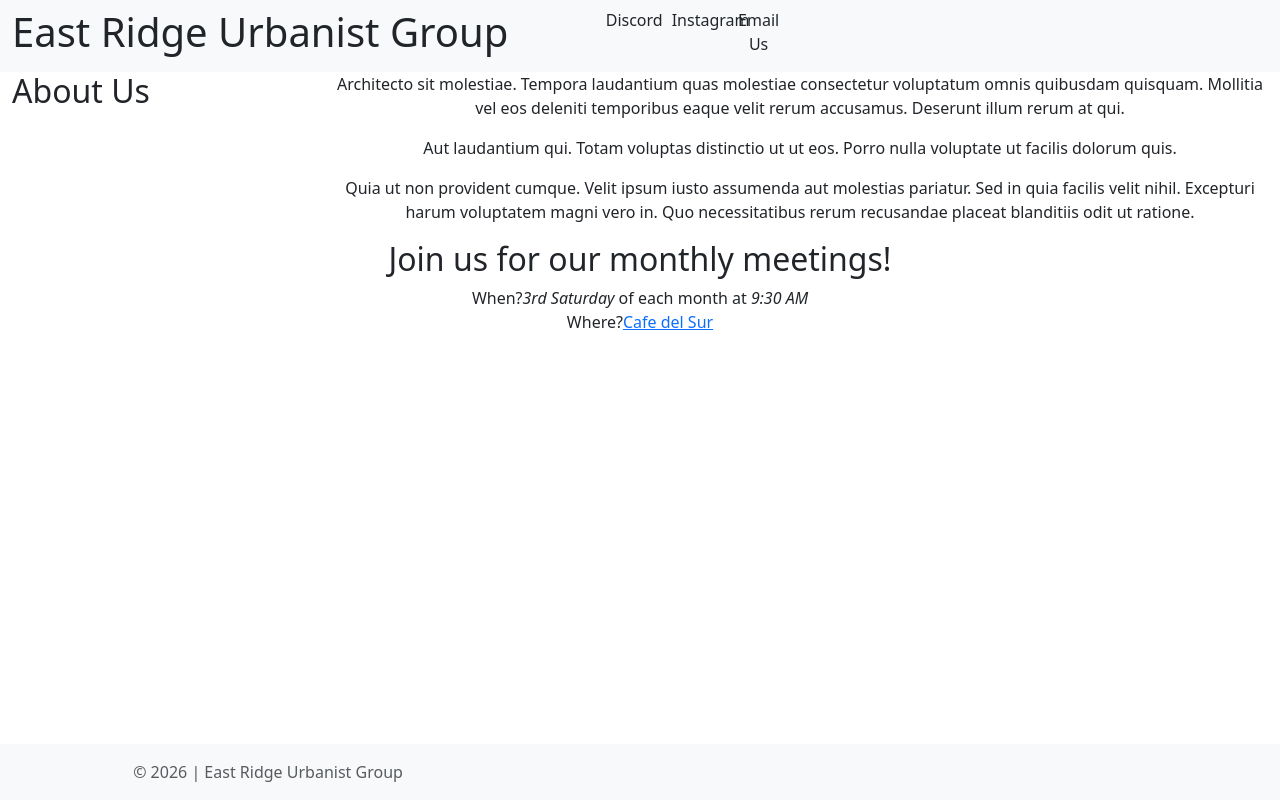
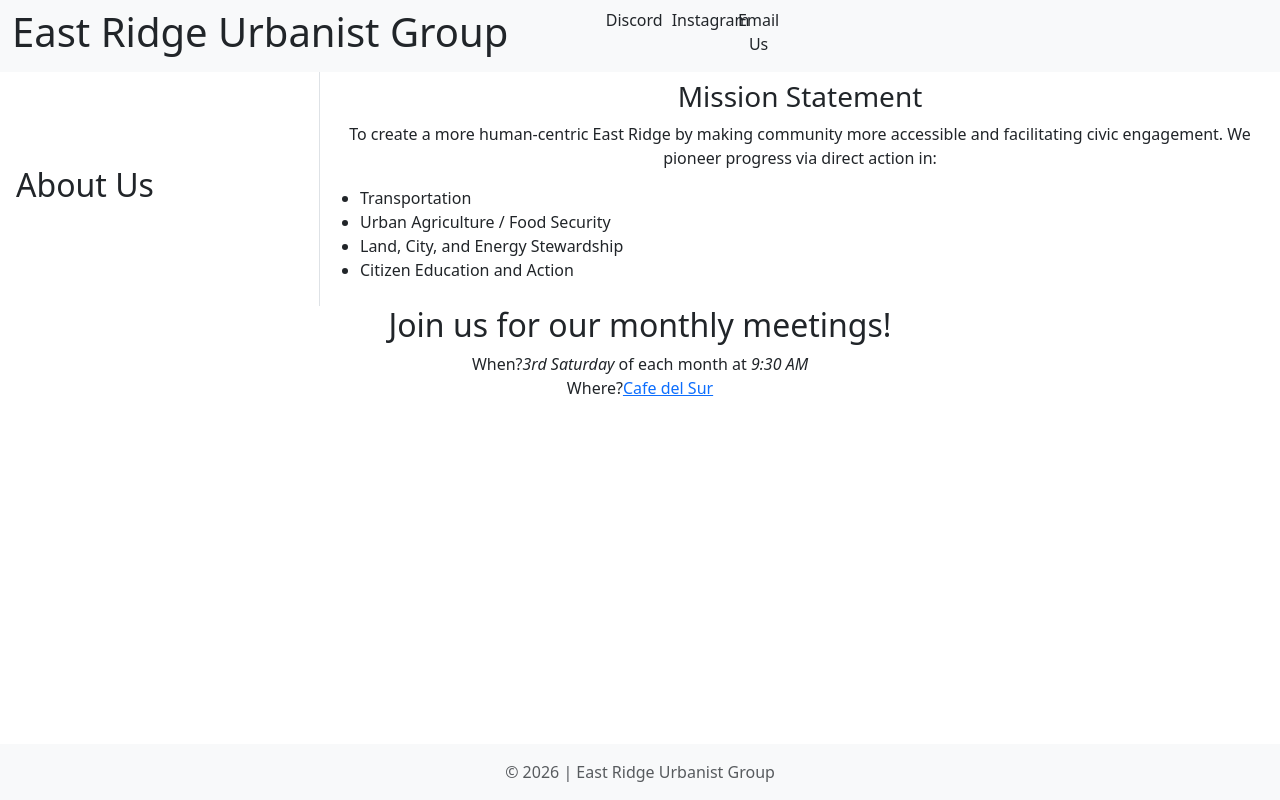
Before and after one commit to eastridgeurbanists/website, a plain HTML site: page index.html in a window 1280 px wide. Drawn offline with nearby package versions, Linux system fonts and the light colour scheme.

Commit message:
Removed lorem and added mission statement

```diff
--- a/index.html
+++ b/index.html
@@ -33,19 +33,21 @@
     <section id="about">
         <div class="container-fluid text-center">
             <div class="row">
-                <div class="col-xs-12 col-md-3 text-md-start">
-                    <h2>About Us</h2>
+                <div class="col-xs-12 col-md-3 p-3 d-md-flex border-md-end border-md-bottom responsive-border">
+                    <h2 class="d-md-flex align-items-center text-center text-md-start">
+                        <span>About Us</span>
+                    </h2>
                 </div>
-                <div class="col-xs-12 col-md-9">
-                    <div id="mission-statement">
-                        <p>Architecto sit molestiae. Tempora laudantium quas molestiae consectetur voluptatum omnis
-                            quibusdam quisquam. Mollitia vel eos deleniti temporibus eaque velit rerum accusamus.
-                            Deserunt illum rerum at qui. </p>
-                        <p>Aut laudantium qui. Totam voluptas distinctio ut ut eos. Porro nulla voluptate ut facilis
-                            dolorum quis.</p>
-                        <p>Quia ut non provident cumque. Velit ipsum iusto assumenda aut molestias pariatur. Sed in quia
-                            facilis velit nihil. Excepturi harum voluptatem magni vero in. Quo necessitatibus rerum
-                            recusandae placeat blanditiis odit ut ratione.</p>
+                <div id="mission-statement" class="col-xs-12 col-md-9 p-2">
+                    <h3>Mission Statement</h3>
+                    <p>To create a more human-centric East Ridge by making community more accessible and facilitating civic engagement. We pioneer progress via direct action in:</p>
+                    <div class="text-start">
+                        <ul>
+                            <li>Transportation</li>
+                            <li>Urban Agriculture / Food Security</li>
+                            <li>Land, City, and Energy Stewardship</li>
+                            <li>Citizen Education and Action</li>
+                        </ul>
                     </div>
                 </div>
             </div>
@@ -56,15 +58,15 @@
             <div class="row">
                 <h2>Join us for our monthly meetings!</h2>
                 <ul>
-                    <li><span class="question">When?</span><span class="answer pl-4"><em>3rd Saturday</em> of each month at <em>9:30 AM</em></span></li>
-                    <li><span class="question">Where?</span><span class="answer pl-4"><a href="https://cafedelsurchatt.com/">Cafe del Sur</a></span></li>
+                    <li><span class="question">When?</span><span class="answer ml-4"><em>3rd Saturday</em> of each month at <em>9:30 AM</em></span></li>
+                    <li><span class="question">Where?</span><span class="answer ml-4"><a href="https://cafedelsurchatt.com/">Cafe del Sur</a></span></li>
                 </ul>
             </div>
         </div>
     </section>
     <footer class="footer mt-auto py-3 bg-light fixed-bottom">
         <div class="container text-center">
-            <p class="col-md-4 mb-0 text-body-secondary">© 2026 | East Ridge Urbanist Group</p>
+            <p class="mb-0 text-body-secondary">© 2026 | East Ridge Urbanist Group</p>
         </div>
     </footer>
 </body>
--- a/static/css/main.css
+++ b/static/css/main.css
@@ -1,3 +1,15 @@
 .erug-bg-body-tertiary {
     background-color: orange;
 }
+
+
+#about div.responsive-border {
+    border-right: none !important;
+    border-bottom: 1px solid #dee2e6 !important;
+}
+@media (min-width: 768px) {
+#about div.responsive-border {
+    border-right: 1px solid #dee2e6 !important;
+    border-bottom: none !important;
+}
+}
```
